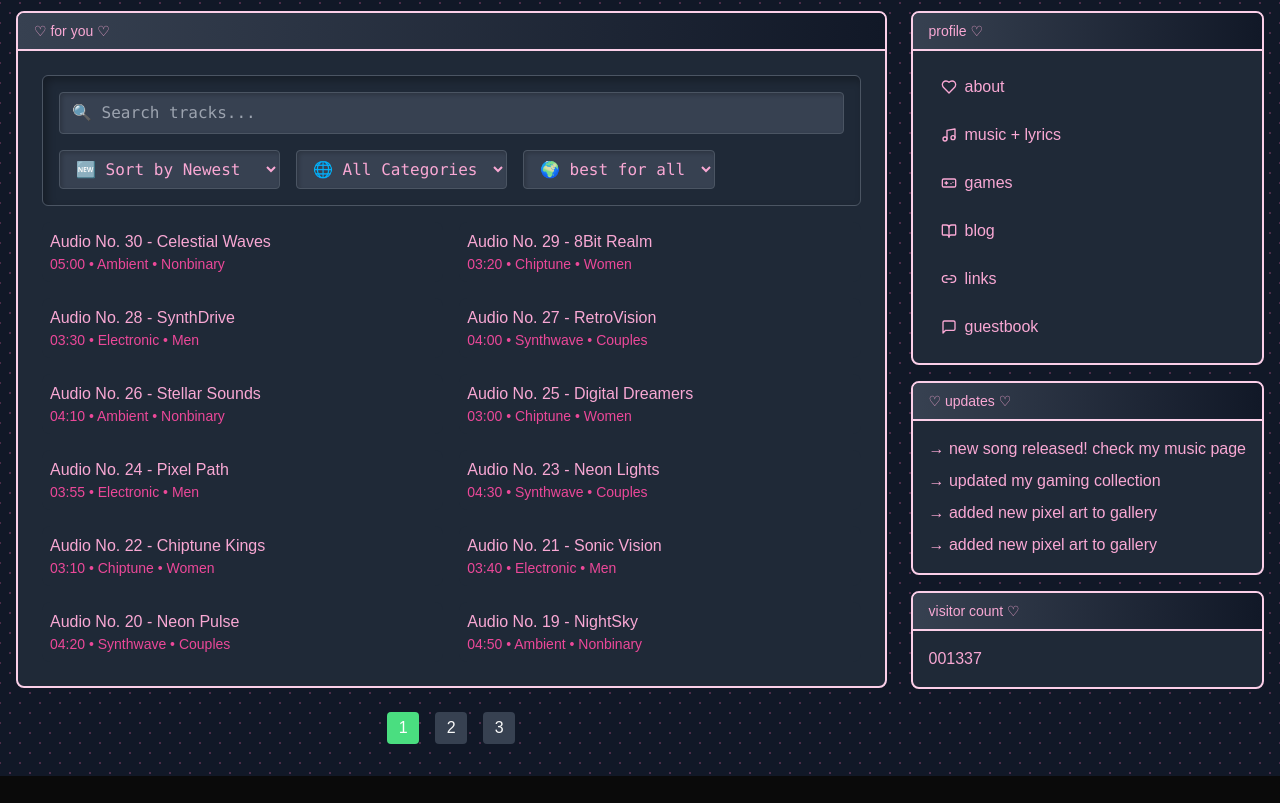
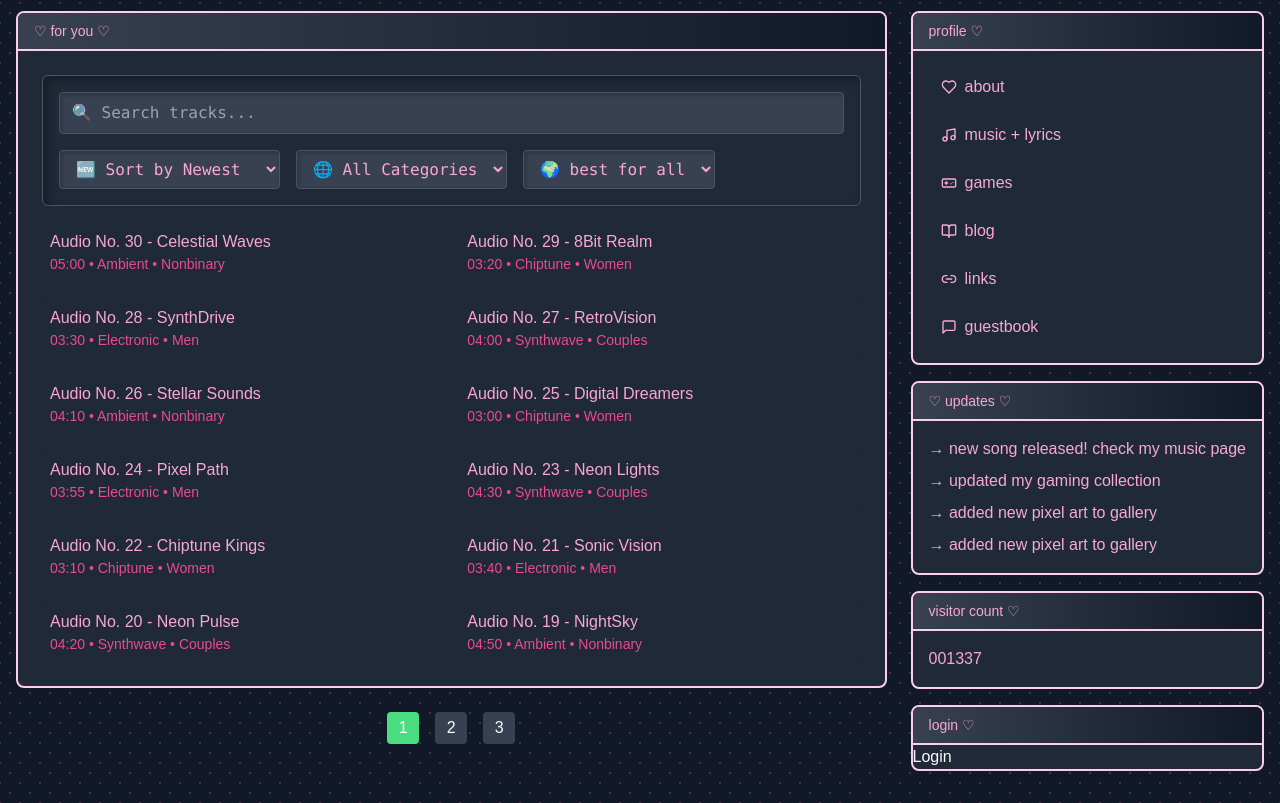
Before and after one commit to ParasManiAdhikari/musicwebsite, a Next.js app: page / in a window 1280 px wide. Shown: the part 257-1060 px from the top of the page. Before the commit the page ends 1033 px from the top, so only its background shows below. Built offline with nearby package versions, Linux system fonts and the light colour scheme.

Commit message:
login draft 1

```diff
--- /dev/null
+++ b/app/login/page.tsx
@@ -0,0 +1,10 @@
+'use client'
+
+const LoginPage = () => {
+
+  return (
+    <div>LOGIN</div>
+  )
+}
+
+export default LoginPage
--- a/app/page.tsx
+++ b/app/page.tsx
@@ -236,6 +236,12 @@ export default function RetroWebsite() {
                 {visitorCount.toString().padStart(6, '0')}
               </div>
             </Window>
+
+            <Window title="login ♡">
+              <nav>
+                <Link href="/login">Login</Link>
+              </nav>
+            </Window>
           </div>
         </div>
 
```
